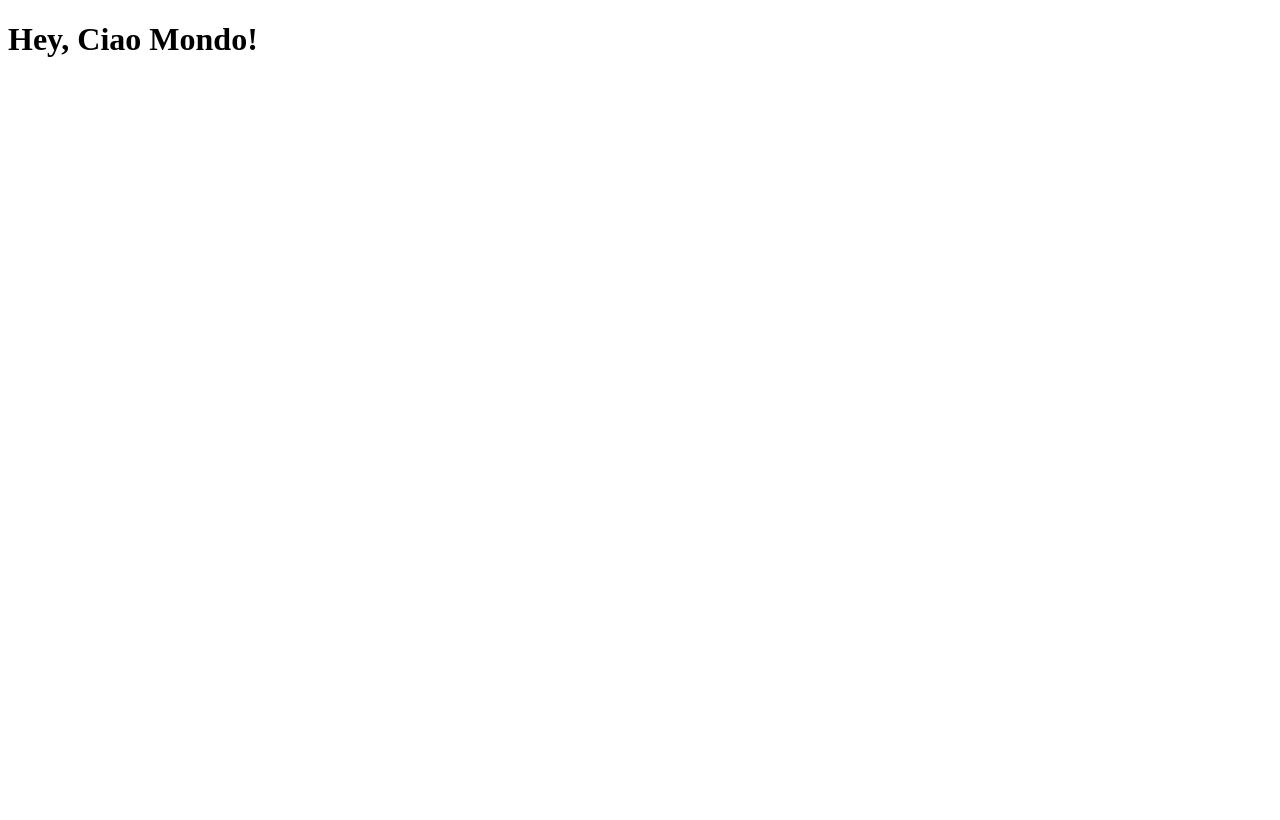
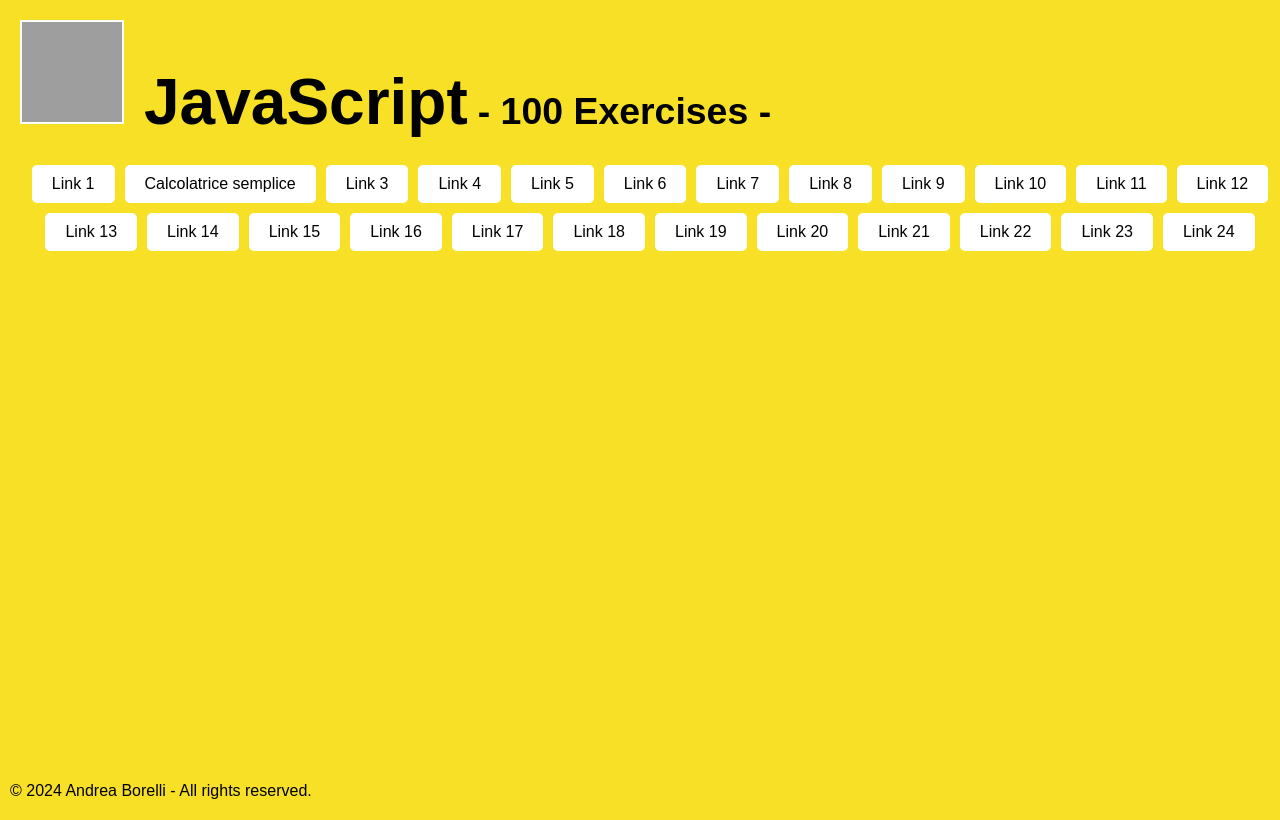
Before and after one commit to andreaborelli/javascript-100-exercises, a plain HTML site: page index.html in a window 1280 px wide. Drawn offline with Linux system fonts and the light colour scheme; grey boxes are pictures that could not be loaded.

Commit message:
add template html, css, js, and readme

```diff
--- a/css/style.css
+++ b/css/style.css
@@ -0,0 +1,84 @@
+/* basic styles for the document */
+body {
+    font-family: Arial, sans-serif;
+    display: flex;
+    flex-direction: column;
+    min-height: 100vh;
+    margin: 0;
+    background-color: #F7E025;
+    padding: 10px;
+}
+
+/* header styles */
+header {
+    display: flex;
+    align-items: baseline;
+    font-size: 2em;
+    font-weight: bold;
+
+    line-height: 0.3;
+}
+
+header img {
+    width: 100px;
+    height: 100px;
+    margin: 10px;
+    border: 2px solid #FFF;
+}
+
+header h1 {
+    margin: 10px;
+}
+
+/* grid containers */
+.grid-container {
+    display: flex;
+    flex-wrap: wrap;
+    gap: 10px;
+    width: 100%;
+    justify-content: center;
+    padding: 10px;
+}
+
+/* grid elements */
+.grid-item {
+    background-color: #FFF;
+    color: #000000;
+    padding: 10px 20px;
+    text-align: center;
+    border-radius: 5px;
+    font-size: 16px;
+    text-decoration: none;
+    display: inline-block;
+    transition: background-color 0.3s ease;
+    white-space: nowrap;
+}
+
+.grid-item:hover {
+    background-color: #000000;
+    color: #EFD81D;
+}
+
+/* footer styles */
+footer {
+    margin-top: auto;
+    text-align: left;
+    padding: 10px 0;
+}
+
+footer p {
+    margin: 0;
+}
+
+/* styles for mobile devices */
+@media (max-width: 768px) {
+    header {
+        display: flex;
+        align-items: center;
+        flex-direction: column;
+        font-size: 30px;
+    }
+  header img{
+    margin-bottom: 20px;
+  }
+}
--- a/index.html
+++ b/index.html
@@ -11,11 +11,42 @@
   <link href="https://fonts.googleapis.com/css2?family=Inter:wght@400;700&display=swap" rel="stylesheet">
     <link rel="stylesheet" href="css/style.css">
 
-
 </head>
 <body>
-
-  <h1>Hey, Ciao Mondo! </h1>
+    <header>
+        <img src="https://i.postimg.cc/k4RxpNMt/JS-logo.png" alt="logo">
+        <h1>JavaScript</h1>
+        <h3> - 100 Exercises -</h3>
+    </header>
+    <div class="grid-container">
+        <a href="#" class="grid-item">Link 1</a>
+        <a href="#" class="grid-item">Calcolatrice semplice</a>
+        <a href="#" class="grid-item">Link 3</a>
+        <a href="#" class="grid-item">Link 4</a>
+        <a href="#" class="grid-item">Link 5</a>
+        <a href="#" class="grid-item">Link 6</a>
+        <a href="#" class="grid-item">Link 7</a>
+        <a href="#" class="grid-item">Link 8</a>
+        <a href="#" class="grid-item">Link 9</a>
+        <a href="#" class="grid-item">Link 10</a>
+        <a href="#" class="grid-item">Link 11</a>
+        <a href="#" class="grid-item">Link 12</a>
+        <a href="#" class="grid-item">Link 13</a>
+        <a href="#" class="grid-item">Link 14</a>
+        <a href="#" class="grid-item">Link 15</a>
+        <a href="#" class="grid-item">Link 16</a>
+        <a href="#" class="grid-item">Link 17</a>
+        <a href="#" class="grid-item">Link 18</a>
+        <a href="#" class="grid-item">Link 19</a>
+        <a href="#" class="grid-item">Link 20</a>
+        <a href="#" class="grid-item">Link 21</a>
+        <a href="#" class="grid-item">Link 22</a>
+        <a href="#" class="grid-item">Link 23</a>
+        <a href="#" class="grid-item">Link 24</a>
+    </div>
+    <footer>
+        <p>&copy; <span id="anno"></span> Andrea Borelli - All rights reserved.</p>
+    </footer>
 
    <script src="js/script.js"></script>
 
--- a/js/script.js
+++ b/js/script.js
@@ -0,0 +1,8 @@
+// Get the element where to insert the year
+let yearElement = document.getElementById("anno");
+
+// Get the current year
+let yearCurrent = new Date().getFullYear();
+
+// Enter the year in the footer
+yearElement.textContent = yearCurrent;
```
Also changed, not shown: 1 other file.
